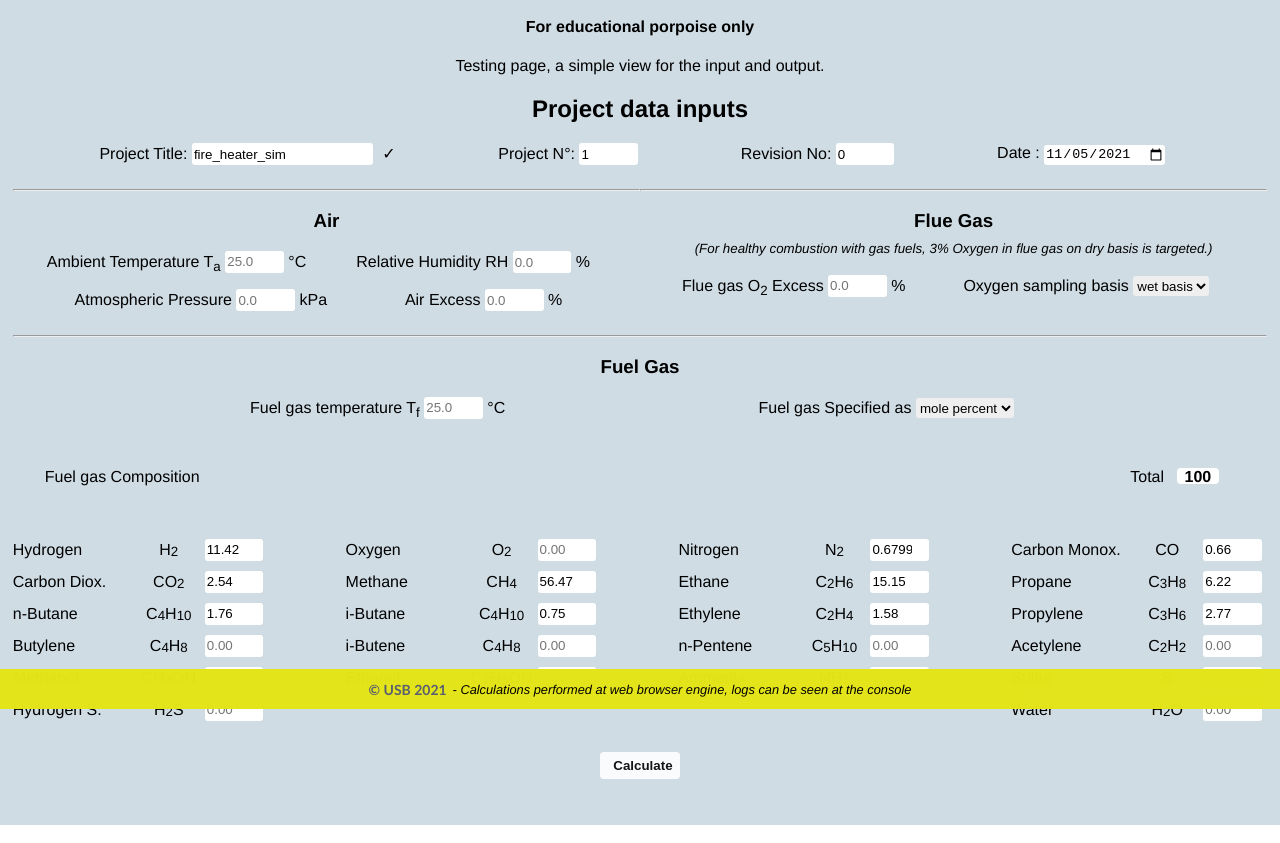
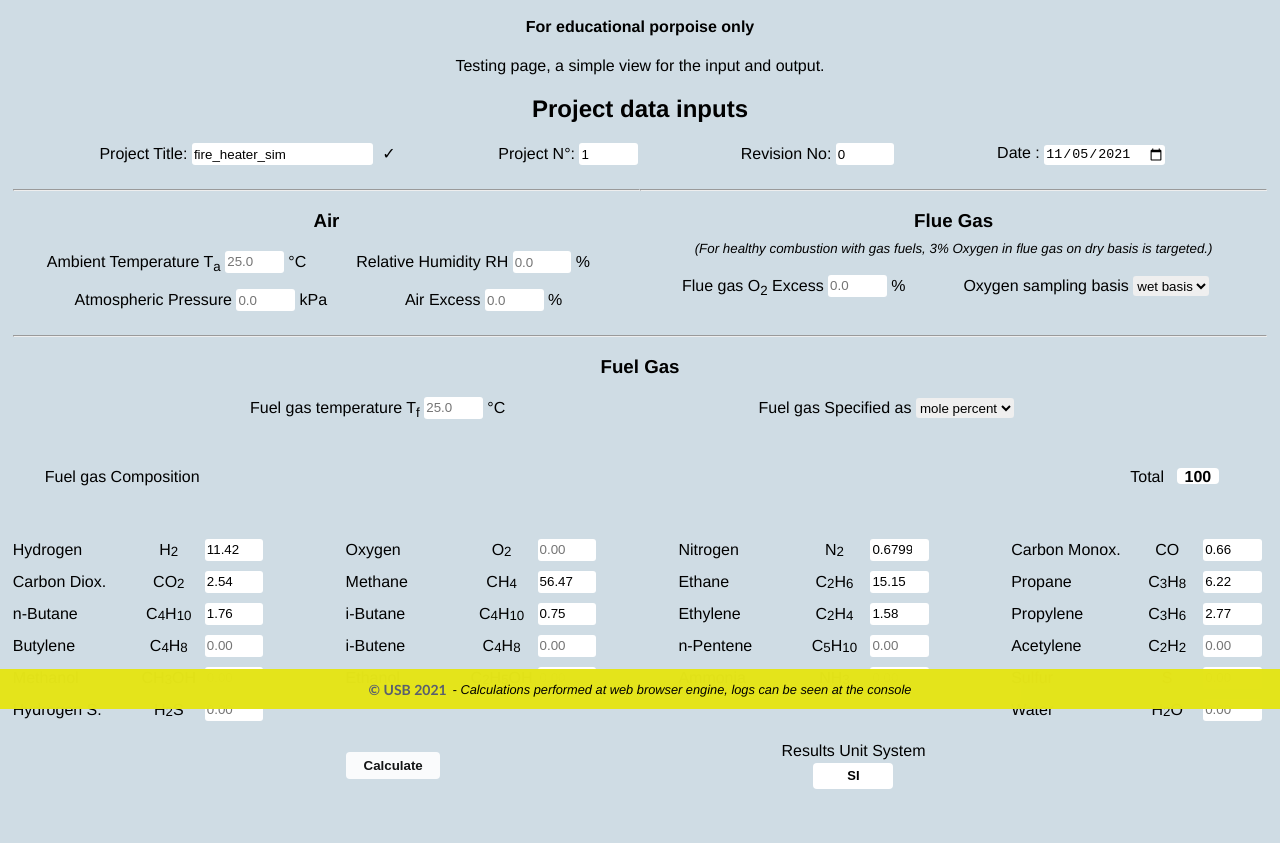
Before and after one commit to Estebmaister/fh-simulator, a website: page en/index.html in a window 1280 px wide. Shown: the part 91-934 px from the top of the page. Drawn offline with Linux system fonts and the light colour scheme.

Commit message:
Adding Unit System Switch

```diff
--- a/css/style.css
+++ b/css/style.css
@@ -133,7 +133,7 @@ footer {
   padding: 0px;
 }
 .nav-link {
-  font-family: "Gill Sans", "Gill Sans MT", Calibri, "Trebuchet MS", sans-serif;
+  font-family: "Gill Sans", "Gill Sans MT", "Trebuchet MS", sans-serif;
   display: flex;
   justify-content: center;
   align-items: center;
@@ -265,7 +265,7 @@ form div button {
   padding: 0 1em;
   margin: 2em 0 0.5em;
   height: 2em;
-  width: 6em;
+  width: 7em;
   border: none;
   background-color: var(--contrast-color, #fff);
   border-radius: 4px;
@@ -316,6 +316,67 @@ input:valid+span:after {
   margin-left: 0.5em;
   border-radius: 4px;
   background-color: var(--contrast-color, #fff);
+}
+
+/* -------  Toggle  -------  */
+
+.toggle {
+  margin: 1em 0.5em 0.5em;
+}
+.tgl {
+  display: none;
+}
+.tgl + .tgl-btn {
+  margin: auto;
+  margin-top: 0.2em;
+  box-sizing: border-box;
+  display: block;
+  width: 5em;
+  height: 2em;
+  cursor: pointer;
+  -webkit-user-select: none;
+     -moz-user-select: none;
+      -ms-user-select: none;
+          user-select: none;
+  transition: all 0.2s ease;
+  font-family: sans-serif;
+  perspective: 100px;
+}
+.tgl + .tgl-btn:after, .tgl + .tgl-btn:before {
+  display: inline-block;
+  transition: all 0.4s ease;
+  width: 100%;
+  text-align: center;
+  position: absolute;
+  line-height: 2em;
+  font-size: 13px;
+  font-weight: bold;
+  -webkit-backface-visibility: hidden;
+          backface-visibility: hidden;
+  border-radius: 4px;
+}
+.tgl + .tgl-btn:after {
+  content: attr(data-tg-on);
+  transform: rotateY(-180deg);
+}
+.tgl + .tgl-btn:before {
+  color: var(--primary-color);
+  background: var(--contrast-color);
+  content: attr(data-tg-off);
+}
+.tgl + .tgl-btn:active:before {
+  transform: rotateY(-20deg);
+}
+.tgl:checked + .tgl-btn:before {
+  transform: rotateY(180deg);
+}
+.tgl:checked + .tgl-btn:after {
+  transform: rotateY(0);
+  color: var(--contrast-color);
+  background: var(--primary-color);
+}
+.tgl:checked + .tgl-btn:active:after {
+  transform: rotateY(20deg);
 }
 
 /* -------  Results  -------  */
--- a/en/index.html
+++ b/en/index.html
@@ -226,7 +226,14 @@
 
       </div>
 
-      <div class="form-div"> <button>Calculate</button> </div>
+      <div class="form-div">
+        <button>Calculate</button>
+        <div class="toggle">
+          <span>Results Unit System </span>
+          <input class="tgl" id="unit_system" name="unit_system" type="checkbox" value="english"/>
+          <label class="tgl-btn" data-tg-off="SI" data-tg-on="ENGLISH" for="unit_system"></label>
+        </div>
+      </div>
       <!---->
       <!-- Form first version -->
       <!-- <section id="capturer-sect">
```
Also changed, not shown: es/index.html (+8 -1 lines), js/bundle.js.
